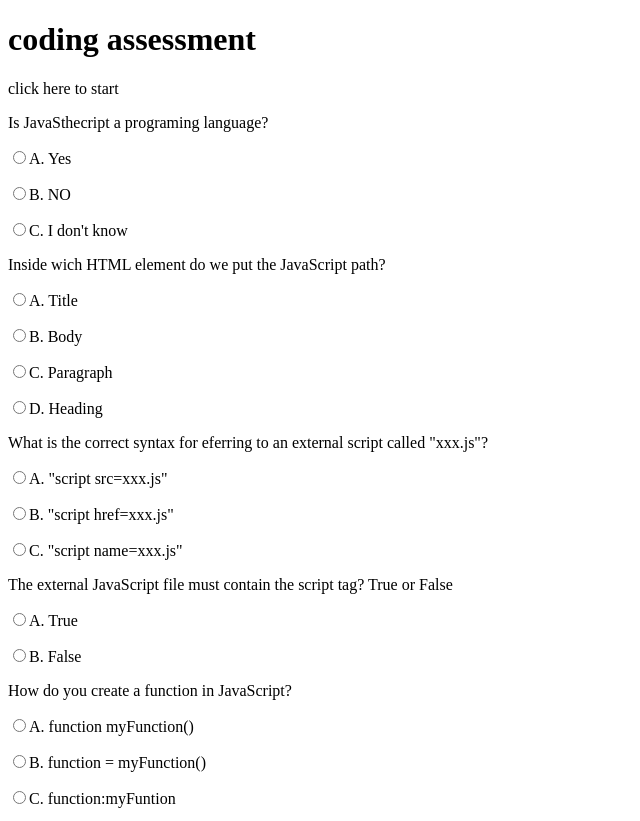
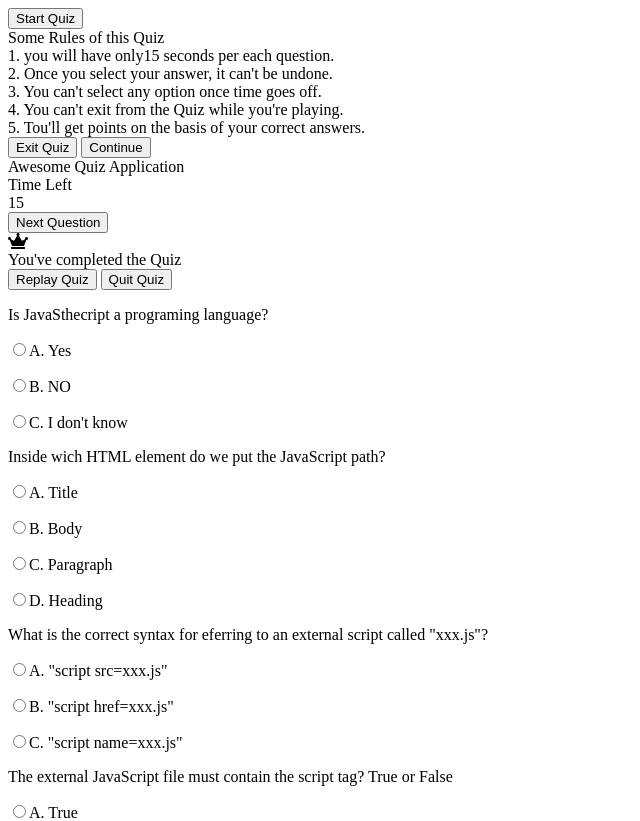
Before and after one commit to vpolier/timed-coding-quiz-with-multiple-choice-questions, a plain HTML site: page index.html in a window 1280 px wide. Shown: the top 821 px of the page, without its empty margins (0-640 px from the left). Drawn offline with Linux system fonts and the light colour scheme.

Commit message:
modified index.html

```diff
--- a/index.html
+++ b/index.html
@@ -4,19 +4,76 @@
     <meta charset="UTF-8">
     <meta http-equiv="X-UA-Compatible" content="IE=edge">
     <meta name="viewport" content="width=device-width, initial-scale=1.0">
-    <title>codequiz</title>
+    <title>Awesome Quiz App</title>
+    <!--Font Awesome CDN Link for Icons-->
+    <link rel="stylesheet" href="https://cdnjs.cloudflare.com/ajax/libs/font-awesome/5.15.3/css/all.min.css"/>
+    <link rel="stylesheet" href="style.css">
 </head>
 <body>
-    <div class="container">
-        <h1>coding assessment</h1>
-        <div class="timer">
-            <div class="time">
-                <p></p>
+    <!--Start Quiz Button-->
+    <div class="start_btn"><button>Start Quiz</button></div>
+
+    <!-- Info Box-->
+    <div class= "info_box"></div>
+        <div class="info-title"><span>Some Rules of this Quiz</span></div>
+            <div class="infolist">
+            <div class= "info">1. you will have only<span>15 seconds</span> per each question.</div>
+            <div class= "info">2. Once you select your answer, it can't be undone.</div>
+            <div class= "info">3. You can't select any option once time goes off.</div>
+            <div class= "info">4. You can't exit from the Quiz while you're playing.</div>
+            <div class= "info">5. Tou'll get points on the basis of your correct answers.</div>
+        </div>
+        <div class="buttons">
+            <button class="quit">Exit Quiz</button>
+            <button class="restart">Continue</button>
+        </div>
+    </div>
+
+    <!-- Quiz Box -->
+    <div class="quiz_box">
+        <header>
+            <div class="tittle">Awesome Quiz Application</div>
+            <div class="timer">
+                <div class="timer_left_txt">Time Left</div>
+                <div class="timer_sec">15</div>
             </div>
-            <div class="startbutton">
-                <p>click here to start </p>
+            <div class="timer_line"></div>
+        </header>
+        <section>
+            <div class="que_text">
+                <!-- Here I have inserted options from javascript-->
             </div>
+            <div class="option_list">
+                <!-- Here I have inserted options from Javascript-->
+            </div>
+        </section>
+
+
+        <!-- footer of Quiz Box-->
+        <footer>
+            <div class="total_que">
+                <!-- Here I've inserted Questions Count Number from JavaScript-->
+            </div>
+            <button class="next_btn">Next Question</button>
+        </footer>
+    </div>
+
+    <!-- Result Box -->
+    <div class="result_box">
+        <div class="result_box">
+            <div class="icon">
+                <i class="fas fa-crown"></i>
         </div>
+        <div class="complete_text">You've completed the Quiz</div>
+        <div class="score_tet">
+            <!-- Here I have inserted Score Results from javascript-->
+        </div>
+    </div>
+    <div class="buttons">
+        <button class="restart">Replay Quiz</button>
+        <button class="quit">Quit Quiz</button>
+    </div>
+
 
         <form name="quiz" id="quiz">
             <div class="quiz">
--- a/style.css
+++ b/style.css
@@ -0,0 +1 @@
+/* importing google font */
```
